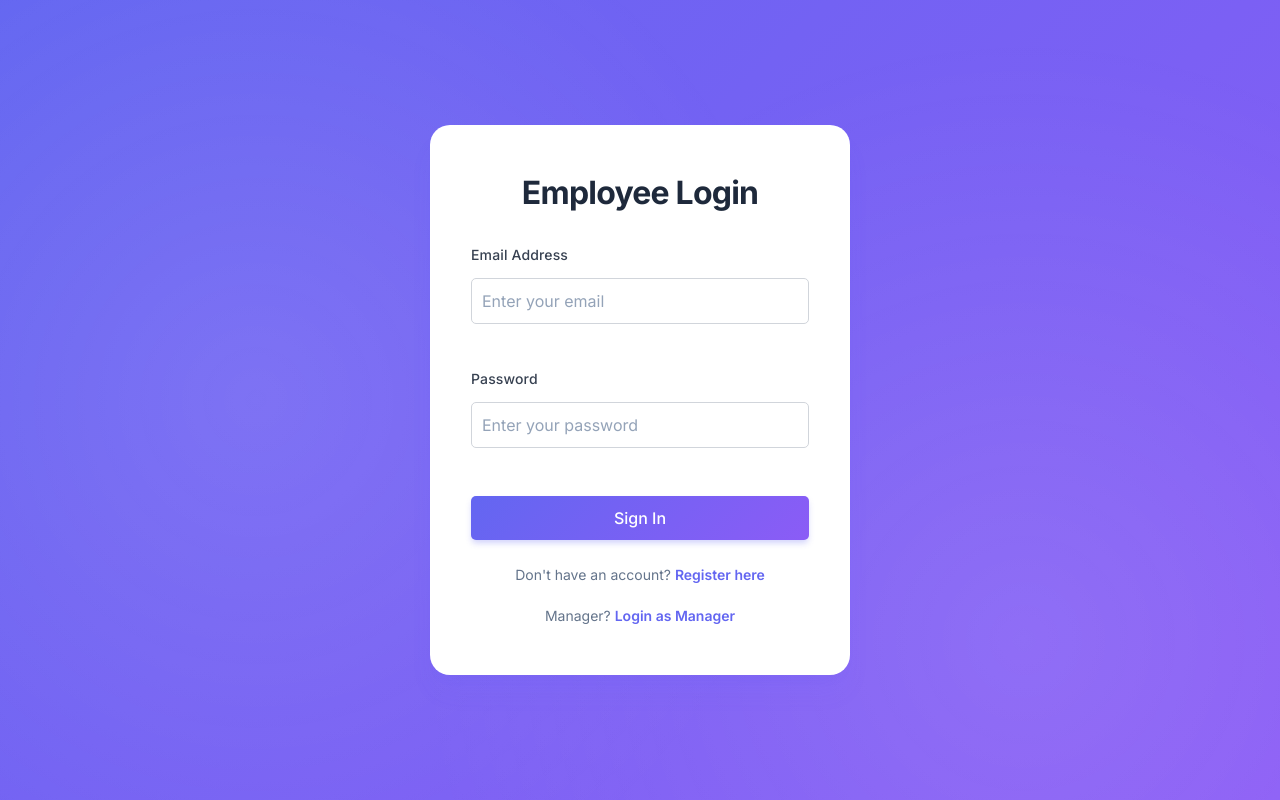
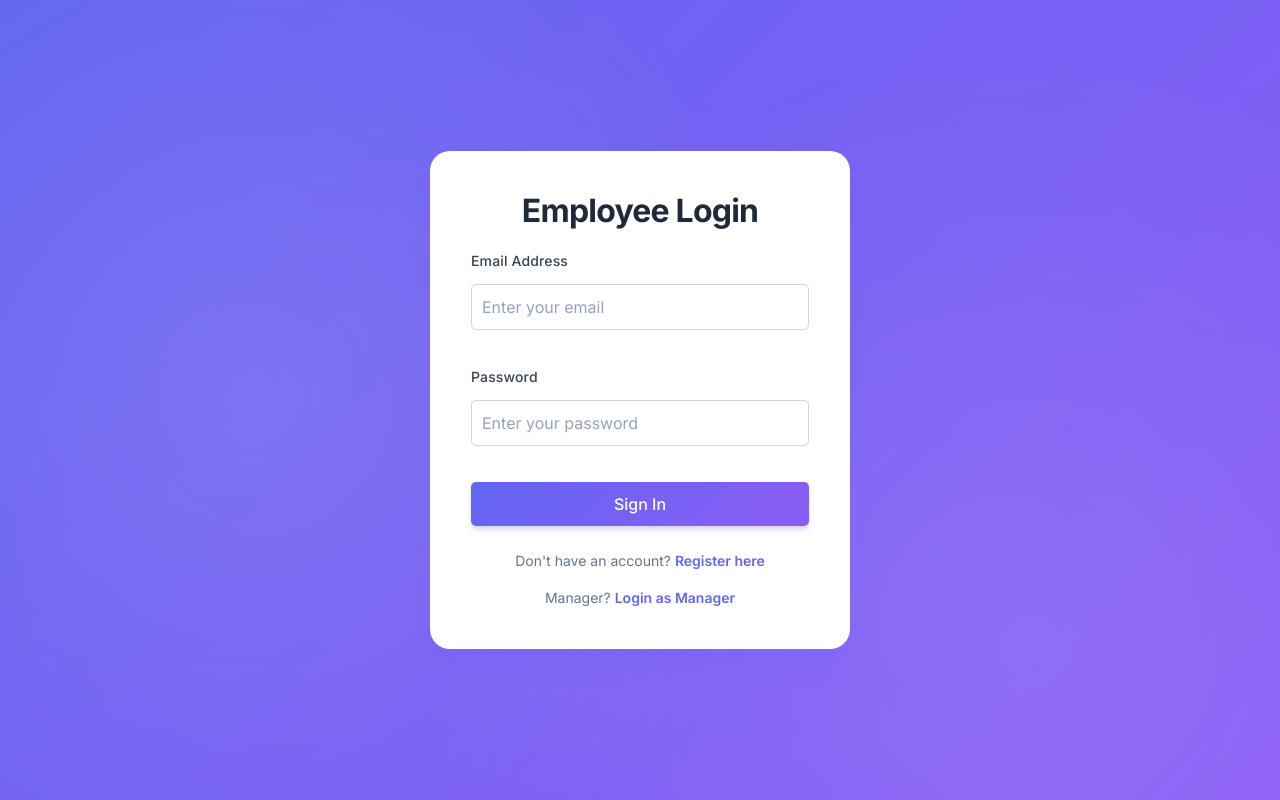
Before and after one commit to Shreyanka-A-Y/Employee-Attendance-System, a React (Create React App) app in the folder frontend/: page /login in a window 1280 px wide. Built offline with nearby package versions, Linux system fonts and the light colour scheme; no server answers.

Commit message:
changes made

```diff
--- a/frontend/src/pages/employee/Auth.css
+++ b/frontend/src/pages/employee/Auth.css
@@ -61,7 +61,7 @@
    ============================================ */
 .auth-card {
   background: var(--card-bg);
-  padding: 3rem 2.5rem;
+  padding: 2.5rem 2.5rem;
   border-radius: 20px;
   box-shadow: var(--shadow-xl);
   width: 100%;
@@ -87,7 +87,7 @@
    TYPOGRAPHY
    ============================================ */
 .auth-card h2 {
-  margin: 0 0 2rem 0;
+  margin: 0 0 1.25rem 0;
   text-align: center;
   color: var(--text-primary);
   font-size: 2rem;
@@ -103,7 +103,7 @@
 .auth-card form {
   display: flex;
   flex-direction: column;
-  gap: 1.5rem;
+  gap: 1rem;
 }
 
 .form-group {
@@ -165,7 +165,7 @@
   cursor: pointer;
   transition: all 0.2s cubic-bezier(0.4, 0, 0.2, 1);
   box-shadow: 0 4px 6px -1px rgba(99, 102, 241, 0.3);
-  margin-top: 0.25rem;
+  margin-top: 0;
   position: relative;
   overflow: hidden;
 }
@@ -233,12 +233,12 @@
    ERROR MESSAGE
    ============================================ */
 .error {
-  padding: 1rem;
+  padding: 0.875rem;
   background: var(--error-bg);
   border: 1px solid var(--error-border);
   color: var(--error-text);
   border-radius: 12px;
-  margin-bottom: 1.5rem;
+  margin-bottom: 1rem;
   font-size: 0.875rem;
   font-weight: 500;
   font-family: 'Inter', sans-serif;
@@ -270,7 +270,7 @@
    ============================================ */
 .auth-link {
   text-align: center;
-  margin-top: 1.25rem;
+  margin-top: 1rem;
   color: var(--text-secondary);
   font-size: 0.875rem;
   font-family: 'Inter', sans-serif;
--- a/frontend/src/pages/employee/Register.js
+++ b/frontend/src/pages/employee/Register.js
@@ -39,13 +39,7 @@ const EmployeeRegister = () => {
       <div className="auth-card">
         <h2>Employee Registration</h2>
         {error && (
-          <div className="error" style={{
-            padding: '12px',
-            backgroundColor: '#fee2e2',
-            color: '#991b1b',
-            borderRadius: '5px',
-            marginBottom: '15px'
-          }}>
+          <div className="error">
             {error}
           </div>
         )}
```
Also changed, not shown: 1 other file (tests, documents, lock files or other folders).
